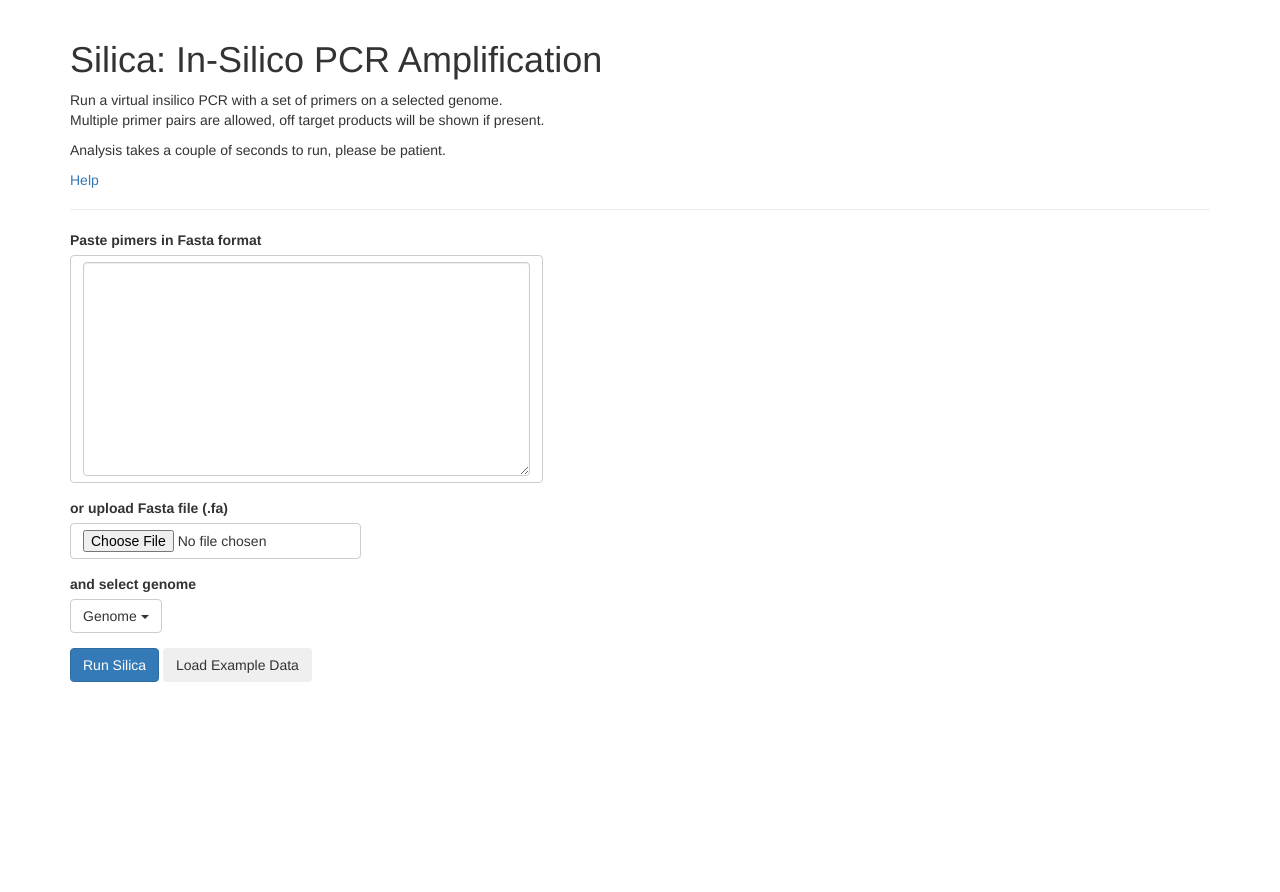
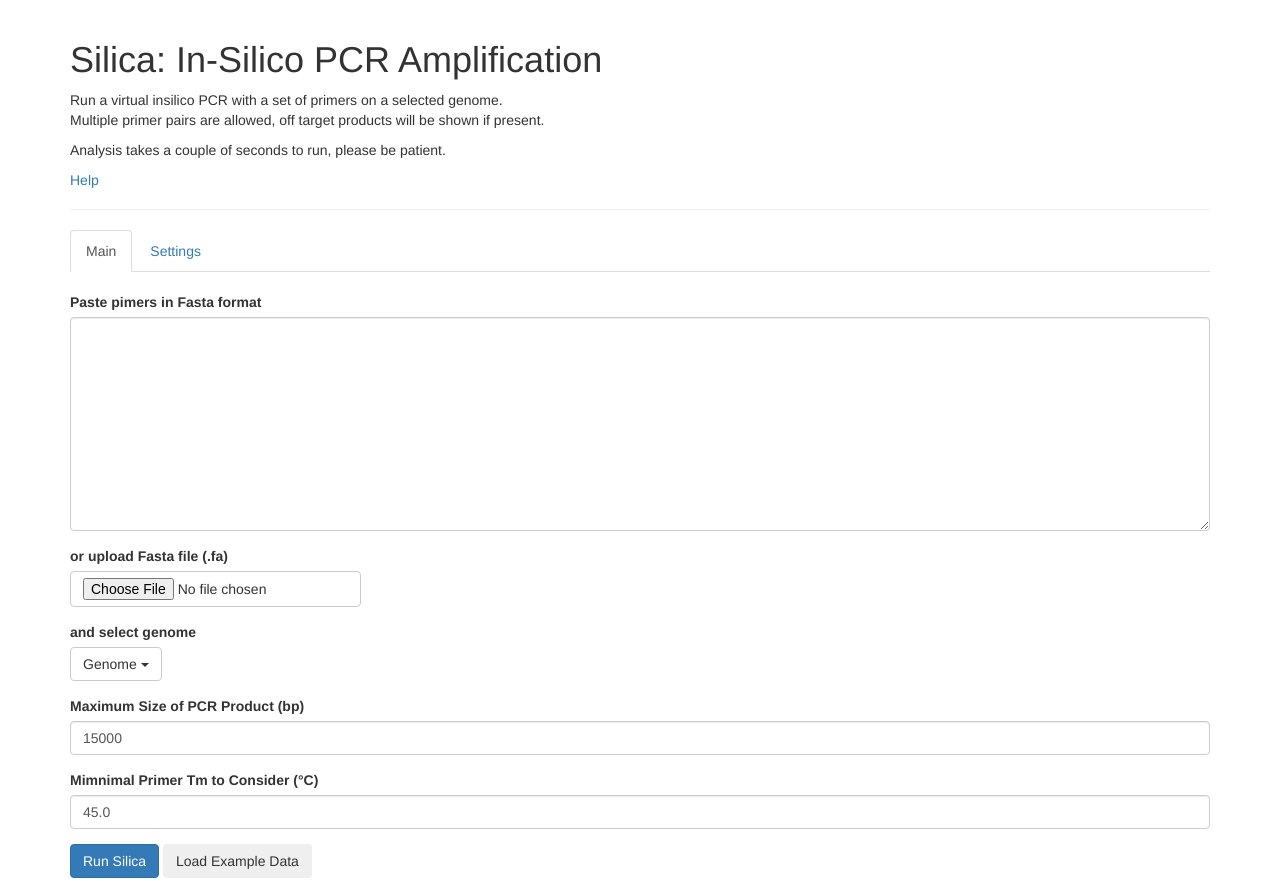
Before and after one commit to gear-genomics/silica, a Flask app: page / in a window 1280 px wide. Before the commit the page ends 682 px from the top, so only its background shows below. Run offline with Flask 2, Linux system fonts and the light colour scheme; some libraries are stand-ins or nearby versions.

Commit message:
Input Parameters in Place, but ignored

```diff
--- a/ws/templates/upload.html
+++ b/ws/templates/upload.html
@@ -24,25 +24,31 @@
 		<p><a href="https://www-db.embl.de/EMBLPersonGroup-PersonPicture/MailForm/?recipient=CP-60010497">Help</a></p>
 	    </div>
 
+            {% if error %}
+            <p class="alert alert-danger" role="alert"><strong>Error:</strong> {{ error }}</p>
+            {% endif %}
+
 	    <form action = "{{ baseurl }}/upload" method = "POST" enctype = "multipart/form-data">
+		<ul class="nav nav-tabs">
+		    <li class="active"><a data-toggle="tab" href="#mainform">Main</a></li>
+		    <li><a data-toggle="tab" href="#settings">Settings</a></li>
+		</ul>
+
+		<div class="tab-content">
+		    <div id="mainform" class="tab-pane fade in active">
+                        <br />
  	                <div class="form-group">
         	            <label for="fastaText">Paste pimers in Fasta format</label>
-                    <br>
-                    <label class="btn btn-default btn-textarea">
+	                    <br />
         	            <textarea class="form-control" id="fastaText" name="fastaText" rows="10" cols="50">{{ example }}</textarea>
-                    </label>
 	                </div>
-                <p></p>
-                <p></p>
 			<div class="form-group">
 			    <label for="fasta">or upload Fasta file (.fa)</label>
-		    <br>
+			    <br />
 			    <label class="btn btn-default btn-file">
 				<input type="file" name="fasta" id="fasta" hidden />
 			    </label>
 			</div>
-		<p></p>
-		<p></p>
 			<div id="gindex" class="tab-pane fade in active">
 			    <div class="form-group">
 				<input class="span2" id="genome" name="genome" type="hidden"{% if example %} value='Homo_sapiens.GRCh37.dna.primary_assembly.fa.gz'{% endif %}/>
@@ -63,14 +69,79 @@
 				</div>
 			    </div>
 			</div>
-		<p></p>
+        	        <div class="form-group">
+                	    <label for="setAmpSize">Maximum Size of PCR Product (bp)</label>
+	                    <br />
+			    <input class="form-control" type="number" value="15000" id="setAmpSize" name="setAmpSize" />
+        	        </div>
+	                <div class="form-group">
+        	            <label for="setTmCutoff">Mimnimal Primer Tm to Consider (&deg;C)</label>
+                	    <br />
+	                    <input class="form-control" type="text" value="45.0" id="setTmCutoff" name="setTmCutoff" />
+        	        </div>
+                   </div>
+		   <div id="settings" class="tab-pane fade">
+                         <br />
+
+                         <div class="form-group">
+                            <label for="setKmer">Number of bp from the 3' End of the Primer Used to Seach for Matches (&gt;14)</label>
+                            <br />
+                            <input class="form-control" type="number" value="15" id="setKmer" name="setKmer" />
+                         </div>
+                         <div class="form-group">
+                            <label for="setDist">Maximal Allowed Number of Mutations in Matching Sequence (0 or 1)</label>
+                            <br />
+                            <input class="form-control" type="number" value="1" id="setDist" name="setKmer" />
+                        </div>
+
+                         <div class="form-group">
+                            <label for="setCutoffPen">Keep Only PCR Products with Penalty Below (-1 = keep all)</label>
+                            <br />
+                            <input class="form-control" type="text" value="-1" id="setCutoffPen" name="setCutoffPen" />
+                         </div>
+                         <div class="form-group">
+                            <label for="setPenTmDiff">Penalty Factor for Single Primer Tm Mismatch to optimal Tm</label>
+                            <br />
+                            <input class="form-control" type="text" value="0.6" id="setPenTmDiff" name="setPenTmDiff" />
+                        </div>
+                         <div class="form-group">
+                            <label for="setPenTmMismatch">Penalty Factor for Tm Mismatch of Primers in a Pair</label>
+                            <br />
+                            <input class="form-control" type="text" value="0.4" id="setPenTmMismatch" name="setPenTmMismatch" />
+                         </div>
+                         <div class="form-group">
+                            <label for="setPenLength">Penalty Factor for PCR Product Length</label>
+                            <br />
+                            <input class="form-control" type="text" value="0.001" id="setPenLength" name="setPenLength" />
+                        </div>
+
+                         <div class="form-group">
+                            <label for="setCtmMv">Tm Calculation: Concentration of Monovalent Ions (mMol)</label>
+                            <br />
+                            <input class="form-control" type="text" value="50.0" id="setCtmMv" name="setCtmMv" />
+                         </div>
+                         <div class="form-group">
+                            <label for="setCtmDv">Tm Calculation: Concentration of Divalent Ions (mMol)</label>
+                            <br />
+                            <input class="form-control" type="text" value="1.5" id="setCtmDv" name="setCtmDv" />
+                         </div>
+                         <div class="form-group">
+                            <label for="setCtmDNA">Tm Calculation: Concentration of Annealing(!) Oligos (nMol)</label>
+                            <br />
+                            <input class="form-control" type="text" value="50.0" id="setCtmDNA" name="setCtmDNA" />
+                         </div>
+                         <div class="form-group">
+                            <label for="setCtmDNTP">Tm Calculation: Concentration of the Sum of All dNTPs (mMol)</label>
+                            <br />
+                            <input class="form-control" type="text" value="0.6" id="setCtmDNTP" name="setCtmDNTP" />
+                         </div>
+
+                   </div>
+                </div>
   		<button type = "submit" name = "submit" value = "0" class = "btn btn-primary">Run Silica</button>
 		<button type = "submit" name = "submit" value = "Load Example Data" class = "btn btn-secondary">Load Example Data</button>
-		<p></p>
+                <br />
  	    </form>
-	    {% if error %}
-	    <p class="error"><strong>Error:</strong> {{ error }}
-	    {% endif %}
 	</div>
    </body>
 </html>
```
Lines whose indentation alone changed are shown as unchanged.
